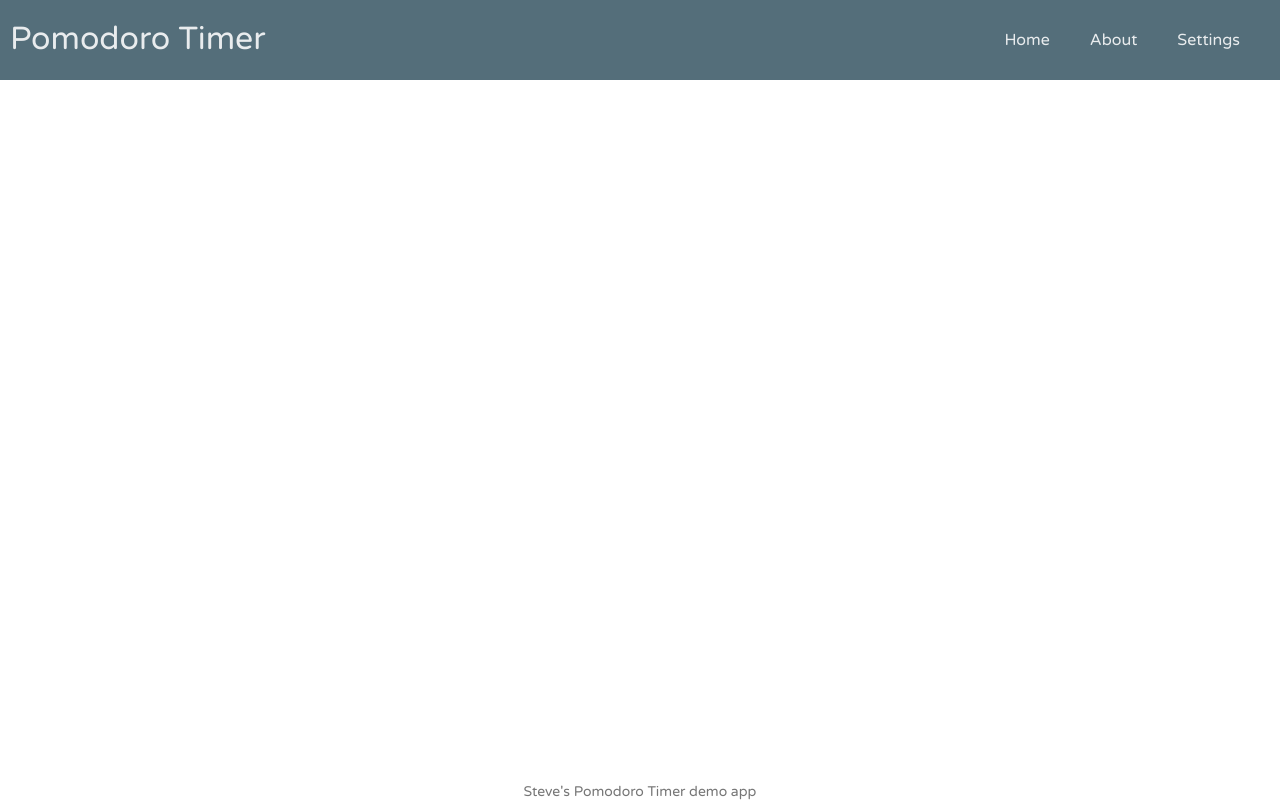
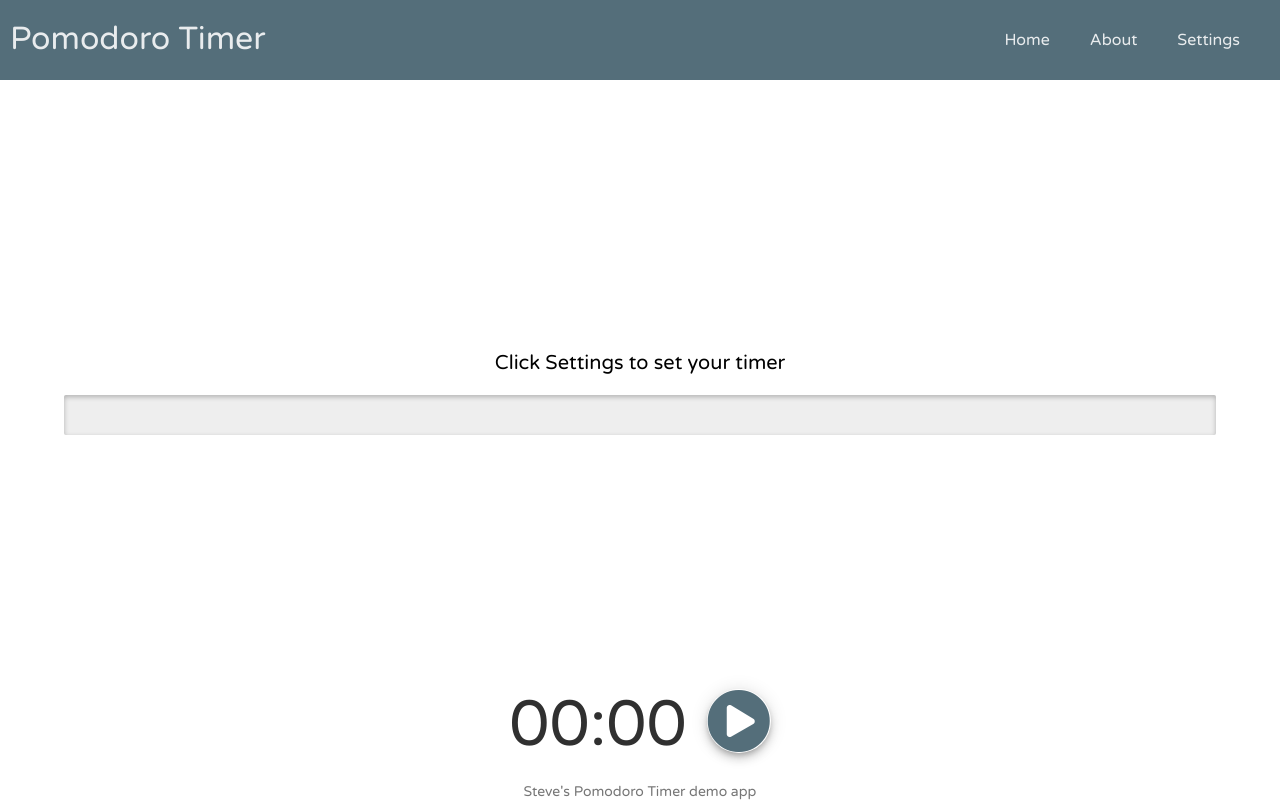
Before and after one commit to StevenMcgrew/Vue3_PomodoroTimer, a Vue app: page /home in a window 1280 px wide. Built offline with nearby package versions, Linux system fonts and the light colour scheme.

Commit message:
Save state to localStorage and SplashScreen logic

```diff
--- a/src/App.vue
+++ b/src/App.vue
@@ -3,6 +3,29 @@
 import Header from './components/Header.vue'
 import Footer from './components/Footer.vue'
 import FinishedPopup from './components/FinishedPopup.vue'
+import { useStore } from 'vuex'
+const store = useStore()
+
+function subscribeToSavingState() {
+    store.subscribe((mutation, state) => {
+        localStorage.setItem('state', JSON.stringify(state))
+    })
+}
+
+function restoreStateIfAvaiable() {
+    if (localStorage.getItem('state')) {
+        store.replaceState(
+            Object.assign(store.state, JSON.parse(localStorage.getItem('store')))
+        )
+    }
+}
+
+function onAppStartUp() {
+    subscribeToSavingState()
+    restoreStateIfAvaiable()
+}
+
+onAppStartUp()
 
 </script>
 
@@ -21,7 +44,7 @@ import FinishedPopup from './components/FinishedPopup.vue'
 </template>
 
 <style>
-@import url('https://fonts.googleapis.com/css2?family=Varela+Round&display=swap');
+@import url("https://fonts.googleapis.com/css2?family=Varela+Round&display=swap");
 
 *,
 *::before,
@@ -35,8 +58,9 @@ html {
 
 body {
     font-size: 16rem;
-    font-family: 'Varela Round', -apple-system, BlinkMacSystemFont, "Segoe UI", Roboto, Oxygen,
-        Ubuntu, Cantarell, "Open Sans", "Helvetica Neue", sans-serif;
+    font-family: "Varela Round", -apple-system, BlinkMacSystemFont, "Segoe UI",
+        Roboto, Oxygen, Ubuntu, Cantarell, "Open Sans", "Helvetica Neue",
+        sans-serif;
     min-height: 100vh;
     margin: 0;
 }
--- a/src/components/PlayPauseBtn.vue
+++ b/src/components/PlayPauseBtn.vue
@@ -12,7 +12,7 @@
 <style scoped>
 .pp-btn-container {
     display: inline;
-    padding: 20rem;
+    padding: 20rem 0rem 20rem 20rem;
     text-align: center;
 }
 
@@ -27,6 +27,7 @@ i {
 @media only screen and (max-width: 430px) {
     .pp-btn-container {
         display: block;
+        padding: 20rem;
     }
 }
 </style>
--- a/src/components/ProgressBar.vue
+++ b/src/components/ProgressBar.vue
@@ -3,30 +3,26 @@
 </script>
 
 <template>
-<div class="progress-bar">
-    <span class="work-block">work</span>
-    <span class="break-block">break</span>
-    <span class="work-block">work</span>
-    <span class="break-block">break</span>
-    <span class="work-block">work</span>
-    <span class="break-block">break</span>
-    <span class="work-block">work</span>
-    <span class="long-break-block">long break</span>
-</div>
+    <p class="progress-text">Click Settings to set your timer</p>
+    <div class="progress-bar">
+        <div class="progress"></div>
+    </div>
 </template>
 
 <style scoped>
-
+.progress-text {
+    font-size: 20rem;
+}
 .progress-bar {
-    width: 100%;
-    background-color: lightgray;
-    height: fit-content;
-    margin: 20rem;
-    display: grid;
-    justify-items: center;
-    grid-template-columns: auto auto auto auto auto auto auto auto;
+    width: 90%;
+    height: 40rem;
+    background-color: #eee;
+    border-radius: 2px;
+    box-shadow: 0 2px 5px rgba(0, 0, 0, 0.25) inset;
 }
-
-
-
+.progress {
+    width: 0;
+    height: 100%;
+    background-color: #536e7a;
+}
 </style>
--- a/src/router/index.js
+++ b/src/router/index.js
@@ -2,10 +2,16 @@ import { createRouter, createWebHistory } from "vue-router"
 import About from '../views/About.vue'
 import Home from '../views/Home.vue'
 import Settings from '../views/Settings.vue'
+import SplashScreen from '../views/SplashScreen.vue'
 
 const routes = [
     {
         path: '/',
+        name: 'SplashScreen',
+        component: SplashScreen
+    },
+    {
+        path: '/home',
         name: 'Home',
         component: Home
     },
--- a/src/views/Home.vue
+++ b/src/views/Home.vue
@@ -30,10 +30,13 @@ import PlayPauseBtn from '../components/PlayPauseBtn.vue'
 .graphic {
     grid-area: graphic;
     display: flex;
+    flex-direction: column;
     align-items: center;
+    justify-content: center;
 }
 .counter {
     grid-area: counter;
     justify-self: center;
+    padding-bottom: 20rem;
 }
 </style>
--- /dev/null
+++ b/src/views/SplashScreen.vue
@@ -0,0 +1,48 @@
+<script setup>
+import { useRouter } from 'vue-router'
+import { useStore } from 'vuex'
+const store = useStore()
+const router = useRouter()
+
+function isWorkIntervalSet() {
+    return store.state.workInterval
+}
+
+function goToHomeOrSettings() {
+    console.log("isSet:  " + isWorkIntervalSet() + 'amount:  ' + store.state.workInterval)
+    isWorkIntervalSet() ? router.push('/home') : router.push('/settings')
+}
+
+setTimeout(function() {
+    goToHomeOrSettings()
+}, 2000)
+
+</script>
+
+<template>
+    <div class="splash-screen">
+        <p class="splash-title">Pomodoro Timer</p>
+        <p class="splash-loader">Loading...</p>
+    </div>
+</template>
+
+<style scoped>
+.splash-screen {
+    position: absolute;
+    top: 0;
+    height: 100%;
+    width: 100%;
+    background-color: #536e7a;
+    display: flex;
+    flex-direction: column;
+    justify-content: center;
+    align-items: center;
+    color: white;
+}
+.splash-title {
+    font-size: 40rem;
+}
+.splash-loader {
+    font-size: 20rem;
+}
+</style>
```
